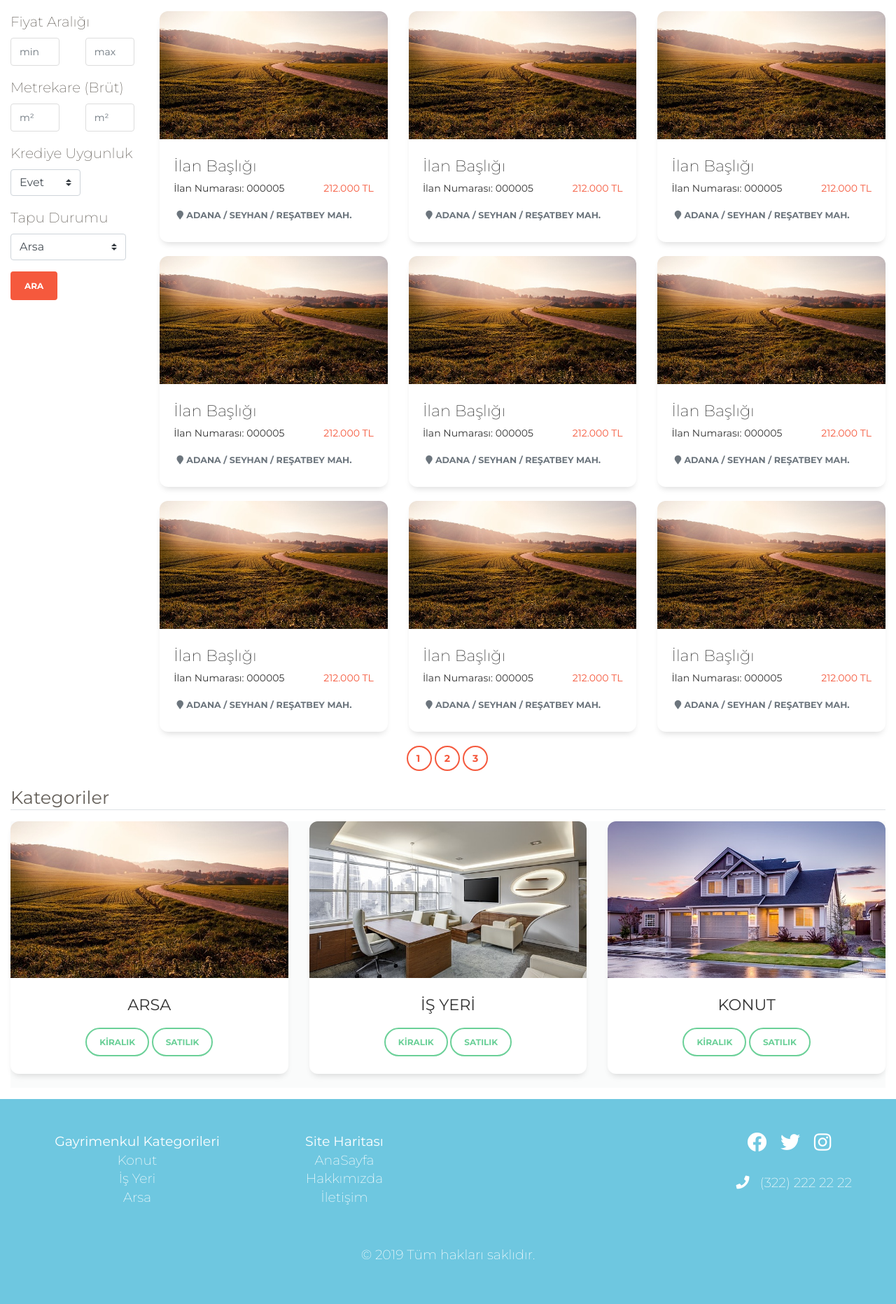
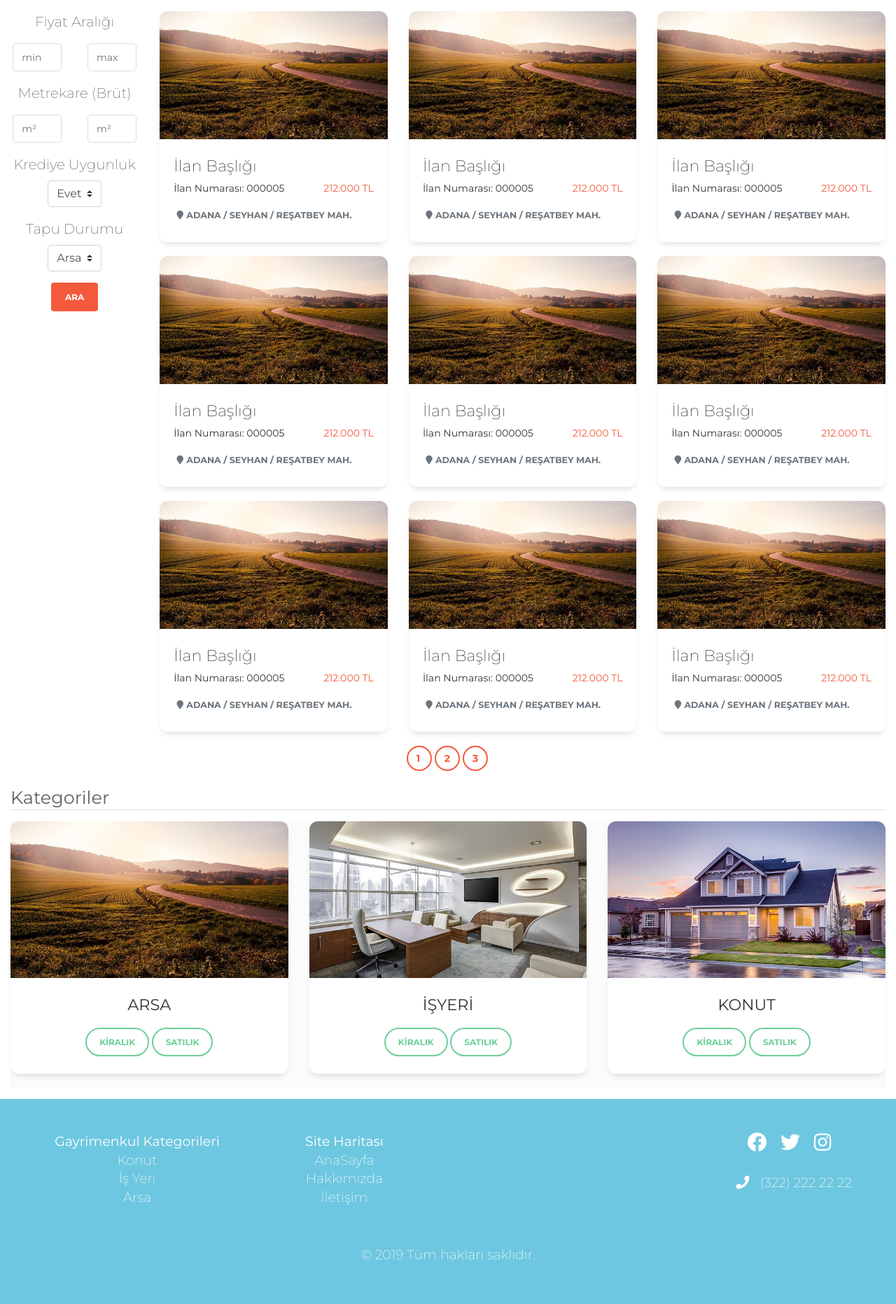
Before and after one commit to tolgamerit/oguzemlak, a PHP site: page /kiralik.php?ilan=arsa in a window 1280 px wide. Shown: the part 164-2028 px from the top of the page at 70% size. Run offline with PHP 8.4, Linux system fonts and the light colour scheme; some libraries are stand-ins or nearby versions.

Commit message:
Add files via upload

```diff
--- a/kiralik.php
+++ b/kiralik.php
@@ -153,29 +153,29 @@ include("assets/config.php");
       <div class="col-lg-2 col-md-3 col-sm-3 ">
         <div class="">
         <?php if($_GET['ilan']=="arsa"){ ?>
-          <form class="form ">
+          <form class="form text-center">
           <div class="form-group">
               <label class="lead">Fiyat Aralığı</label>
               <div class="row">
-                <div class="col-md-6">
-                  <input type="text" class="form-control ck" name="min-fiyat" id="min-fiyat" placeholder="min">
+                <div class="col-md-6 mt-2">
+                  <input type="text" class="form-control ck mx-auto" name="min-fiyat" id="min-fiyat" placeholder="min">
 
                 </div>
-                <div class="col-md-6">
-                  <input type="text" class="form-control ck" name="max-fiyat" id="max-fiyat" placeholder="max">
+                <div class="col-md-6 mt-2">
+                  <input type="text" class="form-control ck mx-auto" name="max-fiyat" id="max-fiyat" placeholder="max">
 
                 </div>
               </div>
             </div>
-            <div class="form-group">
+            <div class="form-group ">
               <label class="lead">Metrekare (Brüt)</label>
               <div class="row">
-                <div class="col-md-6">
-                  <input type="text" class="form-control ck" name="min-m2" id="min-m2" placeholder="m²">
+                <div class="col-md-6 mt-2">
+                  <input type="text" class="form-control ck mx-auto" name="min-m2" id="min-m2" placeholder="m²">
 
                 </div>
-                <div class="col-md-6">
-                  <input type="text" class="form-control ck" name="max-m2" id="max-m2" placeholder="m²">
+                <div class="col-md-6 mt-2">
+                  <input type="text" class="form-control ck mx-auto" name="max-m2" id="max-m2" placeholder="m²">
 
                 </div>
               </div>
@@ -183,18 +183,24 @@ include("assets/config.php");
             <div class="form-group ">
               <label class="lead">Krediye Uygunluk</label>
 
+          <div class="row">
+            <div class="col-md-6 mx-auto">
             <select style="  max-width: 100px !important;" class="custom-select " name="kredidurum">
                 <option value='evet'>Evet</option>
                 <option value='hayir'>Hayır</option>
 
 
               </select>
+            </div>
+          </div>
 
             </div>
 
             <div class="form-group ">
               <label class="lead">Tapu Durumu</label>
 
+           <div class="row">
+             <div class="col-md-6 mx-auto">
              <select style="  max-width: 165px !important;" class="custom-select " name="tapudurum">
                 <option value='arsa'>Arsa</option>
                 <option value='hisseli'>Hisseli</option>
@@ -204,35 +210,38 @@ include("assets/config.php");
 
 
               </select>
+             </div>
+           </div>
 
             </div>
 
             <button type="submit" class="btn mx-auto btn-danger">ARA</button>
           </form>
+
         <?php }elseif($_GET['ilan']=='isyeri'){ ?>
-            <form class="form ">
+            <form class="form text-center">
             <div class="form-group">
               <label class="lead">Fiyat Aralığı</label>
               <div class="row">
-                <div class="col-md-6">
-                  <input type="text" class="form-control ck" name="min-fiyat" id="min-fiyat" placeholder="min">
+                <div class="col-md-6 mt-2">
+                  <input type="text" class="form-control ck mx-auto" name="min-fiyat" id="min-fiyat" placeholder="min">
 
                 </div>
-                <div class="col-md-6">
-                  <input type="text" class="form-control ck" name="max-fiyat" id="max-fiyat" placeholder="max">
+                <div class="col-md-6 mt-2">
+                  <input type="text" class="form-control ck mx-auto" name="max-fiyat" id="max-fiyat" placeholder="max">
 
                 </div>
               </div>
             </div>
-            <div class="form-group">
+            <div class="form-group ">
               <label class="lead">Metrekare (Brüt)</label>
               <div class="row">
-                <div class="col-md-6">
-                  <input type="text" class="form-control ck" name="min-m2" id="min-m2" placeholder="m²">
+                <div class="col-md-6 mt-2">
+                  <input type="text" class="form-control ck mx-auto" name="min-m2" id="min-m2" placeholder="m²">
 
                 </div>
-                <div class="col-md-6">
-                  <input type="text" class="form-control ck" name="max-m2" id="max-m2" placeholder="m²">
+                <div class="col-md-6 mt-2">
+                  <input type="text" class="form-control ck mx-auto" name="max-m2" id="max-m2" placeholder="m²">
 
                 </div>
               </div>
@@ -240,61 +249,35 @@ include("assets/config.php");
 
 
             <button type="submit" class="btn mx-auto btn-danger">ARA</button>
-          </form><?php }elseif($_GET['ilan']=='isyeri'){ ?>
-            <form class="form ">
+          </form>
+
+          <?php }elseif($_GET['ilan']=='konut') {?>
+
+
+
+            <form class="form text-center">
             <div class="form-group">
               <label class="lead">Fiyat Aralığı</label>
               <div class="row">
-                <div class="col-md-6">
-                  <input type="text" class="form-control ck" name="min-fiyat" id="min-fiyat" placeholder="min">
+                <div class="col-md-6 mt-2">
+                  <input type="text" class="form-control ck mx-auto" name="min-fiyat" id="min-fiyat" placeholder="min">
 
                 </div>
-                <div class="col-md-6">
-                  <input type="text" class="form-control ck" name="max-fiyat" id="max-fiyat" placeholder="max">
+                <div class="col-md-6 mt-2">
+                  <input type="text" class="form-control ck mx-auto" name="max-fiyat" id="max-fiyat" placeholder="max">
 
                 </div>
               </div>
             </div>
-            <div class="form-group">
+            <div class="form-group ">
               <label class="lead">Metrekare (Brüt)</label>
               <div class="row">
-                <div class="col-md-6">
-                  <input type="text" class="form-control ck" name="min-m2" id="min-m2" placeholder="m²">
+                <div class="col-md-6 mt-2">
+                  <input type="text" class="form-control ck mx-auto" name="min-m2" id="min-m2" placeholder="m²">
 
                 </div>
-                <div class="col-md-6">
-                  <input type="text" class="form-control ck" name="max-m2" id="max-m2" placeholder="m²">
-
-                </div>
-              </div>
-            </div>
-
-
-            <button type="submit" class="btn mx-auto btn-danger">ARA</button>
-          </form><?php }elseif($_GET['ilan']=='konut') {?>
-            <form class="form ">
-            <div class="form-group">
-              <label class="lead">Fiyat Aralığı</label>
-              <div class="row">
-                <div class="col-md-6">
-                  <input type="text" class="form-control ck" name="min-fiyat" id="min-fiyat" placeholder="min">
-
-                </div>
-                <div class="col-md-6">
-                  <input type="text" class="form-control ck" name="max-fiyat" id="max-fiyat" placeholder="max">
-
-                </div>
-              </div>
-            </div>
-            <div class="form-group">
-              <label class="lead">Metrekare (Brüt)</label>
-              <div class="row">
-                <div class="col-md-6">
-                  <input type="text" class="form-control ck" name="min-m2" id="min-m2" placeholder="m²">
-
-                </div>
-                <div class="col-md-6">
-                  <input type="text" class="form-control ck" name="max-m2" id="max-m2" placeholder="m²">
+                <div class="col-md-6 mt-2">
+                  <input type="text" class="form-control ck mx-auto" name="max-m2" id="max-m2" placeholder="m²">
 
                 </div>
               </div>
@@ -302,6 +285,8 @@ include("assets/config.php");
             <div class="form-group ">
               <label class="lead">Oda Sayısı</label>
 
+            <div class="row ">
+              <div class="col-md-6 mx-auto">
               <select style="  max-width: 70px !important;" class="custom-select " name="odasayisi">
                 <option value='0'>1+0</option>
                 <option value='1'>1+1</option>
@@ -310,11 +295,15 @@ include("assets/config.php");
                 <option value='4'>4+1</option>
                 <option value='5'>5+1</option>
               </select>
+              </div>
+            </div>
 
             </div>
             <div class="form-group ">
               <label class="lead">Bina Yaşı</label>
 
+      <div class="row">
+        <div class="col-md-6 mx-auto">
         <select style="  max-width: 70px !important;" class="custom-select " name="binayas">
                 <option value='0'>0</option>
                 <option value='1'>1</option>
@@ -328,11 +317,15 @@ include("assets/config.php");
                 <option value='26-30'>26-30</option>
                 <option value='30ust'>30+</option>
               </select>
+        </div>
+      </div>
 
             </div>
             <div class="form-group ">
               <label class="lead">Bulunduğu Kat</label>
 
+           <div class="row">
+             <div class="col-md-6 mx-auto">
              <select style="  max-width: 135px !important;" class="custom-select " name="bulundugukat">
                 <option value='zemin'>Zemin Kat</option>
                 <option value='giris'>Giriş Katı</option>
@@ -344,11 +337,15 @@ include("assets/config.php");
 
                 <option value='30ust'>30+</option>
               </select>
+             </div>
+           </div>
 
             </div>
             <div class="form-group ">
               <label class="lead">Kat Sayısı</label>
 
+             <div class="row">
+               <div class="col-md-6 mx-auto">
                <select style="  max-width:  70px !important;" class="custom-select " name="katsayisi">
 
           <?php  for ($i=0; $i <=20 ; $i++) {
@@ -357,11 +354,15 @@ include("assets/config.php");
 
 
         </select>
+               </div>
+             </div>
 
             </div>
             <div class="form-group ">
               <label class="lead">Isıtma</label>
 
+          <div class="row">
+            <div class="col-md-6 mx-auto">
             <select style="  max-width: 165px !important;" class="custom-select " name="isitma">
                 <option value='soba'>Soba</option>
                 <option value='merkezi'>Merkezi Sistem</option>
@@ -369,12 +370,14 @@ include("assets/config.php");
                 <option value='klima'>Klima</option>
 
               </select>
+            </div>
+          </div>
 
             </div>
 
 
 
-            <button type="submit" class="btn mx-auto btn-danger">ARA</button>
+            <button type="submit" class="btn mx-auto btn-danger mb-4">ARA</button>
           </form>
           <?php }?>
 
@@ -624,10 +627,10 @@ include("assets/config.php");
               <h4 class="card-title text-center"><strong>ARSA</strong></h4>
               <p class="card-text">
                 <div class="yayin-bilgi text-center">
-                  <span><button class="btn btn-outline-success btn-round">Kiralık</button>
-                  </span>
-                  <span><button class="btn btn-outline-success btn-round">Satılık</button>
-                  </span>
+                  <a class="btn btn-outline-success btn-round" href="kiralik-arsa">Kiralık</a>
+                  <a class="btn btn-outline-success btn-round" href="satilik-arsa">Satılık</a>
+
+
                 </div>
               </p>
             </div>
@@ -642,13 +645,12 @@ include("assets/config.php");
               <img alt="Card image cap" class="card-img-top embed-responsive-item" src="assets/img/ofis.jpg" />
             </div>
             <div class="card-body">
-              <h4 class="card-title text-center"><strong>İŞ YERİ</strong></h4>
+              <h4 class="card-title text-center"><strong>İŞYERİ</strong></h4>
               <p class="card-text">
                 <div class="yayin-bilgi text-center">
-                  <span><button class="btn btn-outline-success btn-round">Kiralık</button>
-                  </span>
-                  <span><button class="btn btn-outline-success btn-round">Satılık</button>
-                  </span>
+                <a class="btn btn-outline-success btn-round" href="kiralik-isyeri">Kiralık</a>
+                  <a class="btn btn-outline-success btn-round" href="satilik-isyeri">Satılık</a>
+
                 </div>
               </p>
             </div>
@@ -668,10 +670,9 @@ include("assets/config.php");
               <h4 class="card-title text-center"><strong>KONUT</strong></h4>
               <p class="card-text">
                 <div class="yayin-bilgi text-center">
-                  <span><button class="btn btn-outline-success btn-round">Kiralık</button>
-                  </span>
-                  <span><button class="btn btn-outline-success btn-round">Satılık</button>
-                  </span>
+                <a class="btn btn-outline-success btn-round" href="kiralik-konut">Kiralık</a>
+                  <a class="btn btn-outline-success btn-round" href="satilik-konut">Satılık</a>
+
                 </div>
               </p>
             </div>
```
Also changed, not shown: ilan.php (+45 -53 lines), satilik.php (+85 -54 lines). Lines whose indentation alone changed are shown as unchanged.
